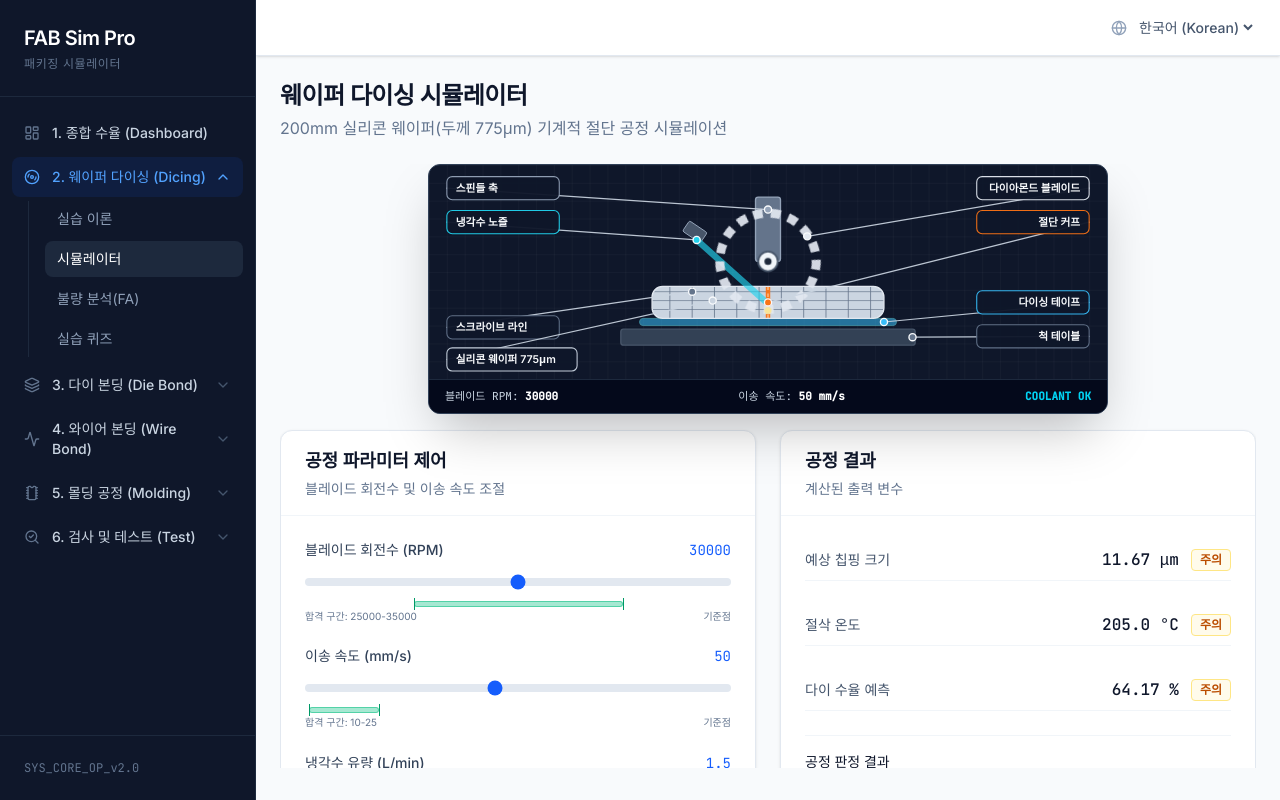
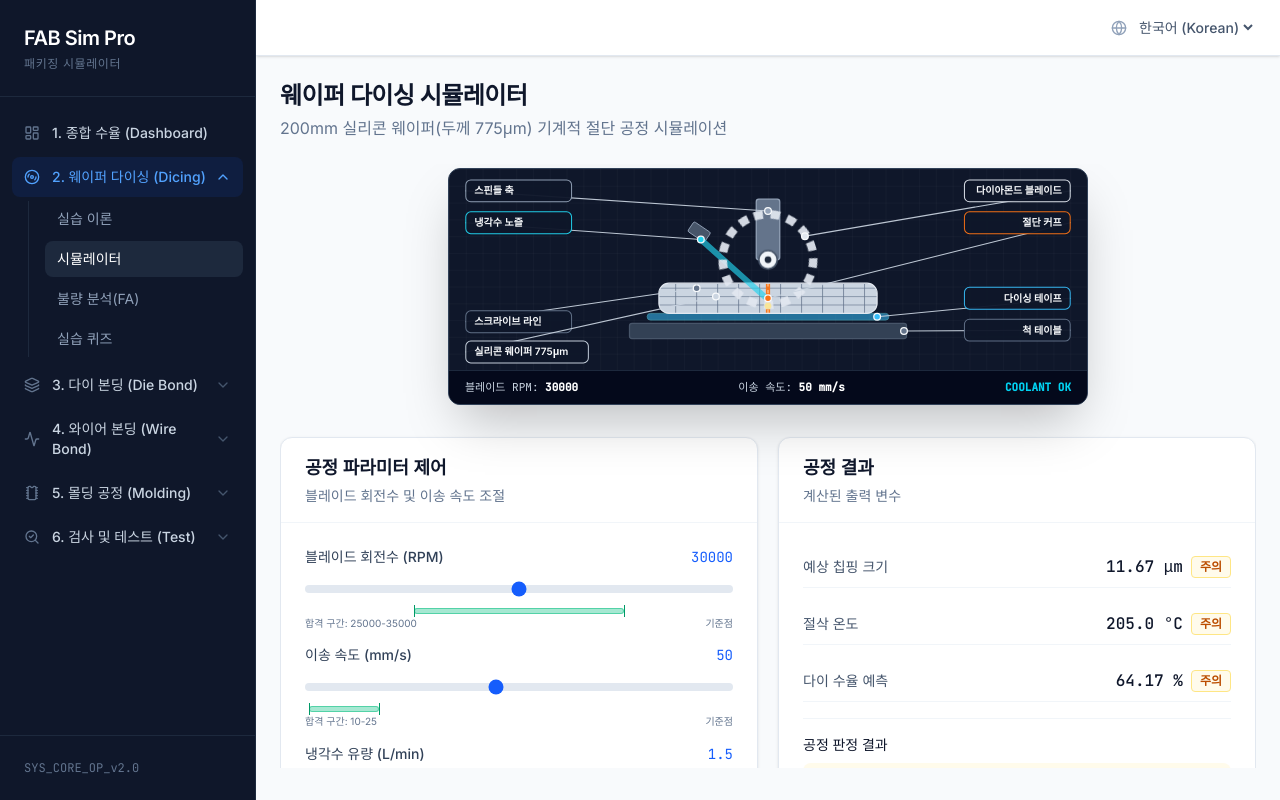
Before and after one commit to kimgwinil/FAB-Sim-Pro, a React (Vite) app: page / in a window 1280 px wide. Built offline with nearby package versions, Linux system fonts and the light colour scheme.

Commit message:
Keep simulators visible while adjusting controls

```diff
--- a/src/pages/DieBonding.tsx
+++ b/src/pages/DieBonding.tsx
@@ -66,14 +66,14 @@ export function DieBonding({ mode }: { mode: 'sim'|'theory'|'fa'|'quiz' }) {
            </Card>
         )}
 
-        {mode === 'sim' && <div className="flex flex-col gap-4">
-          <div className="mx-auto w-full max-w-[760px]">
+        {mode === 'sim' && <div className="flex flex-col gap-4 lg:gap-5">
+          <div className="mx-auto w-full max-w-[700px] lg:sticky lg:top-0 lg:z-20 lg:bg-slate-50 lg:pt-1 lg:pb-3">
             <BondingVisualizer dispense={dispense} time={time} pressure={pressure} />
           </div>
-          <div className="grid grid-cols-1 lg:grid-cols-2 gap-6">
+          <div className="grid grid-cols-1 lg:grid-cols-2 gap-4 lg:gap-5">
             <Card>
               <CardHeader title={t('Bonding Parameters')} />
-              <CardContent className="space-y-6">
+              <CardContent className="space-y-5 lg:space-y-4">
                 <SliderInput label={t('Epoxy Dispense (mg)')} min={0.1} max={0.5} value={dispense} step={0.01} passRange={{ min: 0.2, max: 0.28 }}
                   onChange={(v: number) => setBondingInputs({...bondingInputs, dispense: v})} />
                 <SliderInput label={t('Cure Temp (°C)')} min={150} max={200} value={temp} step={1} passRange={{ min: 175, max: 200 }}
@@ -87,7 +87,7 @@ export function DieBonding({ mode }: { mode: 'sim'|'theory'|'fa'|'quiz' }) {
 
             <Card>
               <CardHeader title={t('Output Analytics')} />
-              <CardContent className="space-y-6">
+              <CardContent className="space-y-5 lg:space-y-4">
                 <ResultRow label={t('Adhesion Thickness (opt: 10-30μm)')} value={`${thickness.toFixed(1)} μm`} status={getStatusText(thicknessStatus)} rawStatus={thicknessStatus} />
                 <ResultRow label={t('Expected Void Rate')} value={`${voidRate.toFixed(1)} %`} status={getStatusText(voidStatus)} rawStatus={voidStatus} />
                 <ResultRow label={t('Epoxy Cure Degree')} value={`${cureDegree.toFixed(1)} %`} status={getStatusText(cureStatus)} rawStatus={cureStatus} />
--- a/src/pages/Molding.tsx
+++ b/src/pages/Molding.tsx
@@ -71,14 +71,14 @@ export function Molding({ mode }: { mode: 'sim'|'theory'|'fa'|'quiz' }) {
            </Card>
         )}
 
-        {mode === 'sim' && <div className="flex flex-col gap-4">
-          <div className="mx-auto w-full max-w-[760px]">
+        {mode === 'sim' && <div className="flex flex-col gap-4 lg:gap-5">
+          <div className="mx-auto w-full max-w-[700px] lg:sticky lg:top-0 lg:z-20 lg:bg-slate-50 lg:pt-1 lg:pb-3">
             <MoldingVisualizer transferPressure={transferPressure} cureDegree={cureDegree} />
           </div>
-          <div className="grid grid-cols-1 lg:grid-cols-2 gap-6">
+          <div className="grid grid-cols-1 lg:grid-cols-2 gap-4 lg:gap-5">
             <Card>
               <CardHeader title={t('Mold Parameters')} />
-              <CardContent className="space-y-6">
+              <CardContent className="space-y-5 lg:space-y-4">
                 <SliderInput label={t('Transfer Pressure (MPa)')} min={5} max={15} value={transferPressure} step={0.5} passRange={{ min: 8, max: 12 }}
                   onChange={(v: number) => setMoldingInputs({...moldingInputs, transferPressure: v})} />
                  <SliderInput label={t('Mold Temp (°C)')} min={165} max={185} value={moldTemp} step={1} passRange={{ min: 175, max: 185 }}
@@ -94,7 +94,7 @@ export function Molding({ mode }: { mode: 'sim'|'theory'|'fa'|'quiz' }) {
 
             <Card>
               <CardHeader title={t('Rheology & Thermomechanics')} />
-              <CardContent className="space-y-6">
+              <CardContent className="space-y-5 lg:space-y-4">
                 <ResultRow label={t('Fill Time')} value={`${fillTime.toFixed(1)} sec`} status={getStatusText(fillTime >= 5 && fillTime <= 15 ? 'Good' : 'Warning')} rawStatus={fillTime >= 5 && fillTime <= 15 ? 'Good' : 'Warning'} />
                 <ResultRow label={t('Void Trapping Risk')} value={`${voidRisk.toFixed(1)} %`} status={getStatusText(voidRisk < 20 ? 'Good' : 'Bad')} rawStatus={voidRisk < 20 ? 'Good' : 'Bad'} />
                 <ResultRow label={t('Resin Cure Degree')} value={`${cureDegree.toFixed(1)} %`} status={getStatusText(cureDegree >= 85 ? 'Good' : 'Bad')} rawStatus={cureDegree >= 85 ? 'Good' : 'Bad'} />
--- a/src/pages/TestInspection.tsx
+++ b/src/pages/TestInspection.tsx
@@ -87,14 +87,14 @@ MTBF (Hours)    : ${mtbf.toLocaleString(undefined, {maximumFractionDigits: 0})}
            </Card>
         )}
 
-        {mode === 'sim' && <div className="flex flex-col gap-4">
-          <div className="mx-auto w-full max-w-[760px]">
+        {mode === 'sim' && <div className="flex flex-col gap-4 lg:gap-5">
+          <div className="mx-auto w-full max-w-[700px] lg:sticky lg:top-0 lg:z-20 lg:bg-slate-50 lg:pt-1 lg:pb-3">
             <TestVisualizer testTemp={testTemp} testYield={testYield} successProb={successProb} />
           </div>
-          <div className="grid grid-cols-1 lg:grid-cols-2 gap-6">
+          <div className="grid grid-cols-1 lg:grid-cols-2 gap-4 lg:gap-5">
             <Card>
               <CardHeader title={t('Test Environment Setup')} />
-              <CardContent className="space-y-6">
+              <CardContent className="space-y-5 lg:space-y-4">
                  <div className="mb-4">
                    <label className="text-sm font-medium text-slate-700 block mb-2">{t('Test Temperature (°C)')}</label>
                    <div className="flex gap-2 text-sm">
--- a/src/pages/WaferDicing.tsx
+++ b/src/pages/WaferDicing.tsx
@@ -54,14 +54,14 @@ export function WaferDicing({ mode }: { mode: 'sim'|'theory'|'fa'|'quiz' }) {
            </Card>
         )}
 
-        {mode === 'sim' && <div className="flex flex-col gap-4">
-          <div className="mx-auto w-full max-w-[680px]">
+        {mode === 'sim' && <div className="flex flex-col gap-4 lg:gap-5">
+          <div className="mx-auto w-full max-w-[640px] lg:sticky lg:top-0 lg:z-20 lg:bg-slate-50 lg:pt-1 lg:pb-3">
             <DicingVisualizer rpm={rpm} feedRate={feedRate} coolant={coolant} />
           </div>
-          <div className="grid grid-cols-1 lg:grid-cols-2 gap-6">
+          <div className="grid grid-cols-1 lg:grid-cols-2 gap-4 lg:gap-5">
             <Card>
               <CardHeader title={t('Process Parameters')} subtitle={t('Adjust blade and feed inputs')} />
-              <CardContent className="space-y-6" >
+              <CardContent className="space-y-5 lg:space-y-4" >
                 <SliderInput label={t('Blade RPM (RPM)')} min={20000} max={40000} value={rpm} step={100} passRange={{ min: 25000, max: 35000 }}
                   onChange={(v: number) => setDicingInputs({...dicingInputs, rpm: v})} />
                 <SliderInput label={t('Feed Rate (mm/s)')} min={10} max={100} value={feedRate} step={1} passRange={{ min: 10, max: 25 }}
@@ -75,7 +75,7 @@ export function WaferDicing({ mode }: { mode: 'sim'|'theory'|'fa'|'quiz' }) {
 
             <Card>
               <CardHeader title={t('Process Results')} subtitle={t('Calculated output variables')} />
-              <CardContent className="space-y-6">
+              <CardContent className="space-y-5 lg:space-y-4">
                 <ResultRow label={t('Estimated Chipping')} value={`${chipping.toFixed(2)} μm`} status={getStatusText(chippingStatus)} rawStatus={chippingStatus} />
                 <ResultRow label={t('Cutting Temperature')} value={`${temp.toFixed(1)} °C`} status={getStatusText(tempStatus)} rawStatus={tempStatus} />
                 <ResultRow label={t('Die Yield Prediction')} value={`${calculatedYield.toFixed(2)} %`} status={getStatusText(processStatus)} rawStatus={processStatus === 'Pass' ? 'Good' : processStatus} />
@@ -127,9 +127,9 @@ export function SliderInput({ label, min, max, value, step, onChange, passRange
   const formatValue = (v: number) => Number.isInteger(v) ? String(v) : String(Number(v.toFixed(2)));
   return (
     <div>
-      <div className="flex justify-between mb-2">
-        <label className="text-sm font-medium text-slate-700">{label}</label>
-        <span className="text-sm font-mono text-blue-600">{value}</span>
+      <div className="flex items-start justify-between gap-3 mb-2">
+        <label className="min-w-0 text-sm font-medium leading-snug text-slate-700">{label}</label>
+        <span className="shrink-0 text-sm font-mono text-blue-600">{value}</span>
       </div>
       <input type="range" min={min} max={max} step={step} value={value}
         onChange={e => onChange(parseFloat(e.target.value))}
@@ -144,7 +144,7 @@ export function SliderInput({ label, min, max, value, step, onChange, passRange
             <span className="absolute top-0 h-3 w-px bg-emerald-600" style={{ left: `${passStart}%` }} />
             <span className="absolute top-0 h-3 w-px bg-emerald-600" style={{ left: `${passEnd}%` }} />
           </div>
-          <div className="flex justify-between text-[10px] leading-tight text-slate-500">
+          <div className="flex flex-wrap items-center justify-between gap-x-2 gap-y-0.5 text-[10px] leading-tight text-slate-500">
             <span>{t('PASS Range')}: {formatValue(passRange.min)}-{formatValue(passRange.max)}</span>
             <span>{t('Target')}</span>
           </div>
@@ -162,9 +162,9 @@ export function ResultRow({ label, value, status, rawStatus }: any) {
   };
   const colorKey = rawStatus || status;
   return (
-    <div className="flex items-center justify-between py-2 border-b border-slate-100 last:border-0">
-      <span className="text-slate-600 text-sm">{label}</span>
-      <div className="flex items-center gap-3">
+    <div className="flex flex-wrap items-center justify-between gap-x-3 gap-y-1 py-2 border-b border-slate-100 last:border-0">
+      <span className="min-w-0 text-slate-600 text-sm">{label}</span>
+      <div className="flex shrink-0 items-center gap-2">
         <span className="font-mono text-slate-900 font-medium">{value}</span>
         <span className={`px-2 py-0.5 text-xs font-semibold uppercase rounded border ${getColors(colorKey)}`}>{status}</span>
       </div>
--- a/src/pages/WireBonding.tsx
+++ b/src/pages/WireBonding.tsx
@@ -86,14 +86,14 @@ export function WireBonding({ mode }: { mode: 'sim'|'theory'|'fa'|'quiz' }) {
            </Card>
         )}
 
-        {mode === 'sim' && <div className="flex flex-col gap-4">
-          <div className="mx-auto w-full max-w-[760px]">
+        {mode === 'sim' && <div className="flex flex-col gap-4 lg:gap-5">
+          <div className="mx-auto w-full max-w-[700px] lg:sticky lg:top-0 lg:z-20 lg:bg-slate-50 lg:pt-1 lg:pb-3">
             <WireVisualizer loopHeight={loopHeight} length={length} isValidLoop={isValidLoop} />
           </div>
-          <div className="grid grid-cols-1 lg:grid-cols-2 gap-6">
+          <div className="grid grid-cols-1 lg:grid-cols-2 gap-4 lg:gap-5">
             <Card>
               <CardHeader title={t('Ultrasonic & Thermal Params')} />
-              <CardContent className="space-y-6">
+              <CardContent className="space-y-5 lg:space-y-4">
                 <SliderInput label={t('US Power (mW)')} min={50} max={150} value={power} step={1} passRange={{ min: 80, max: 140 }}
                   onChange={(v: number) => setWireInputs({...wireInputs, power: v})} />
                 <SliderInput label={t('Bonding Temp (°C)')} min={150} max={200} value={temp} step={1} passRange={{ min: 160, max: 175 }}
@@ -109,7 +109,7 @@ export function WireBonding({ mode }: { mode: 'sim'|'theory'|'fa'|'quiz' }) {
 
             <Card>
               <CardHeader title={t('Intermetallic & Mechanical')} />
-              <CardContent className="space-y-6">
+              <CardContent className="space-y-5 lg:space-y-4">
                 <ResultRow label={t('Squashed Ball Diameter')} value={`${deformation.toFixed(1)} μm (${defRatio.toFixed(2)}x)`} status={getStatusText(defStatus)} rawStatus={defStatus} />
                 <ResultRow label={t('IMC Growth Zone')} value={`${imcThickness.toFixed(2)} nm`} status={getStatusText(imcStatus)} rawStatus={imcStatus} />
                 <ResultRow label={t('Loop Sag Risk')} value={`${sag.toFixed(1)} μm`} status={getStatusText(isValidLoop ? 'Good' : 'Bad')} rawStatus={isValidLoop ? 'Good' : 'Bad'} />
```
